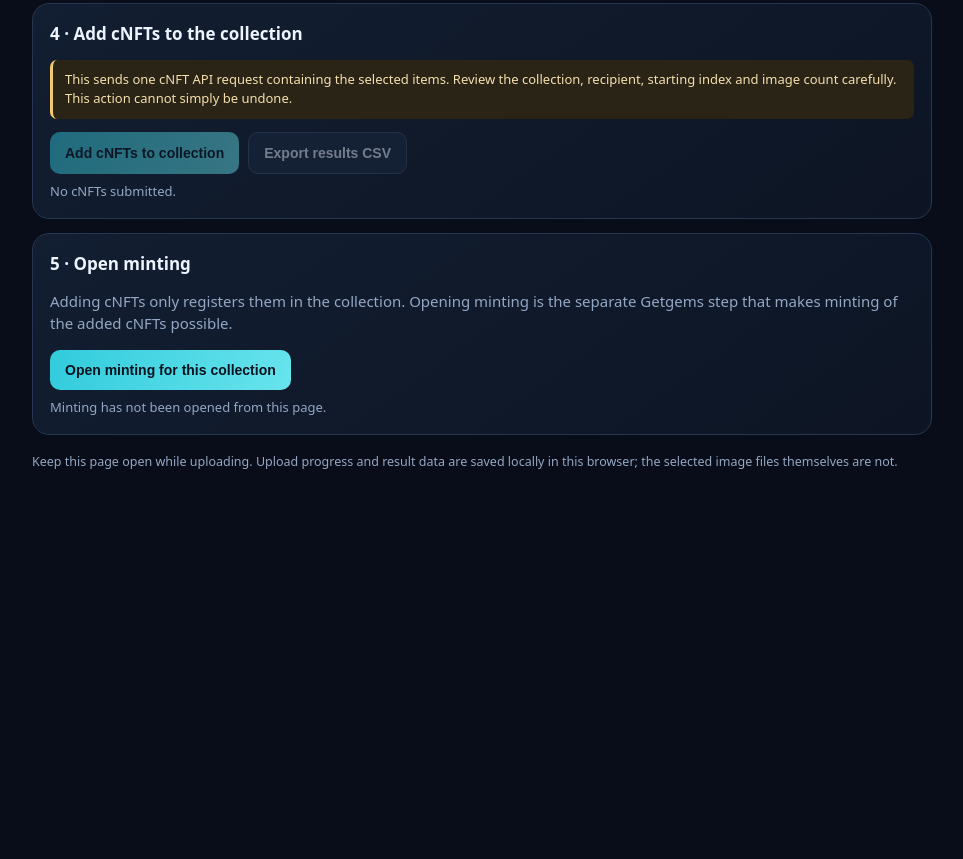
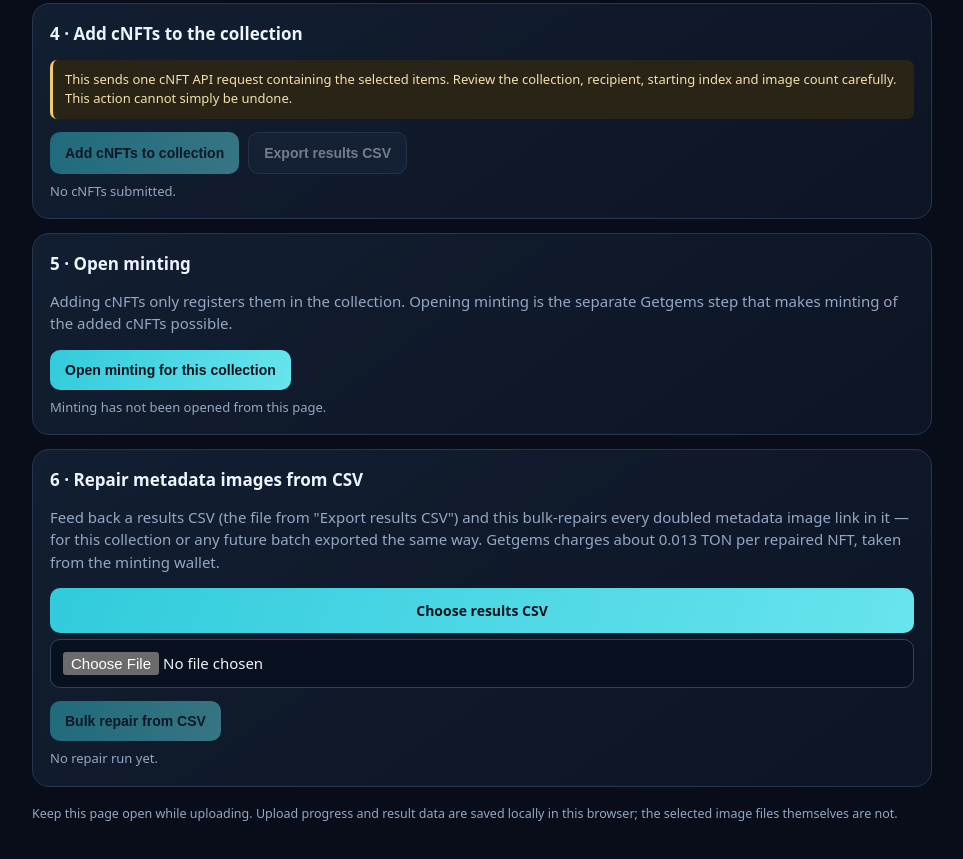
Before and after one commit to awesomejoses11-code/Neon-Wallet, a plain HTML site: page getgems-minter.html in a window 1280 px wide. Shown: the part 1426-2285 px from the top of the page, without its empty margins (158-1121 px from the left). Before the commit the page ends 1942 px from the top, so only its background shows below. Drawn offline with Linux system fonts and the light colour scheme.

Commit message:
Add generic CSV-driven bulk metadata image repair section

```diff
--- a/getgems-minter.html
+++ b/getgems-minter.html
@@ -58,6 +58,14 @@
 <div id="openStatus" class="status">Minting has not been opened from this page.</div>
 </section>
 
+<section class="panel">
+<h2>6 · Repair metadata images from CSV</h2>
+<p>Feed back a results CSV (the file from "Export results CSV") and this bulk-repairs every doubled metadata image link in it — for this collection or any future batch exported the same way. Getgems charges about 0.013 TON per repaired NFT, taken from the minting wallet.</p>
+<div class="field"><label class="filepick" for="repairCsv">Choose results CSV</label><input id="repairCsv" type="file" accept=".csv,text/csv"></div>
+<div class="actions"><button id="repairBtn" disabled>Bulk repair from CSV</button></div>
+<div id="repairStatus" class="status">No repair run yet.</div>
+</section>
+
 <small class="note">Keep this page open while uploading. Upload progress and result data are saved locally in this browser; the selected image files themselves are not.</small>
 </main>
 <script>
@@ -77,6 +85,10 @@ $('uploadBtn').onclick=async()=>{if(busy||!files.length)return;busy=true;update(
 $('owner').oninput=update;$('startIndex').oninput=update;
 $('mintBtn').onclick=async()=>{if(busy||!validOwner()||!validStart()||uploaded.length!==files.length||!files.length)return;const start=Number($('startIndex').value);const items=uploaded.map((u,i)=>({index:start+i,ownerAddress:$('owner').value.trim(),name:'NFT #'+(i+1),description:$('description').value.trim()||('NFT #'+(i+1)),image:u.image}));if(!confirm('Add '+items.length+' cNFTs to the existing collection using indexes '+start+' to '+(start+items.length-1)+'? This is a mainnet action.'))return;busy=true;update();status('mintStatus','Submitting cNFT items to Getgems…');try{const d=await api('cnft-add',{items});results=d.response?.items||[];localStorage.setItem('neonGetgemsCNFT',JSON.stringify({collection:$('collection').value,owner:$('owner').value,startIndex:start,items,results,submittedAt:new Date().toISOString()}));renderResults();$('resultCount').textContent=results.length;status('mintStatus','Getgems accepted the cNFT request. Returned '+results.length+' item records. Save the CSV for your records.','good');}catch(e){status('mintStatus',e.message,'bad');}finally{busy=false;update();}};
 $('openBtn').onclick=async()=>{if(busy)return;if(!confirm('Open minting for this collection on Getgems? This is a mainnet action.'))return;busy=true;update();status('openStatus','Opening minting\u2026');try{await api('cnft-open');status('openStatus','Minting is open for this collection.','good');}catch(e){status('openStatus',e.message,'bad');}finally{busy=false;update();}};
+let repairEntries=[];
+function parseCsv(text){const rows=[];let row=[],cur='',q=false;for(let i=0;i<text.length;i++){const c=text[i];if(q){if(c=='"'){if(text[i+1]=='"'){cur+='"';i++;}else q=false;}else cur+=c;}else if(c=='"')q=true;else if(c==','){row.push(cur);cur='';}else if(c=='\n'){row.push(cur);rows.push(row);row=[];cur='';}else if(c!='\r')cur+=c;}if(cur!==''||row.length){row.push(cur);rows.push(row);}return rows;}
+$('repairCsv').onchange=e=>{const f=e.target.files&&e.target.files[0];repairEntries=[];$('repairBtn').disabled=true;if(!f)return;f.text().then(t=>{const rows=parseCsv(t).filter(r=>r.some(c=>String(c).trim()!==''));if(rows.length<2){status('repairStatus','That CSV has no data rows.','bad');return;}const head=rows[0].map(h=>String(h).toLowerCase());const ci=head.findIndex(h=>h.includes('index'));const cu=head.findIndex(h=>h.includes('content')||h.includes('meta')||h.includes('url'));const ca=head.findIndex(h=>h.includes('address')&&!h.includes('owner'));const cm=head.findIndex(h=>h.includes('image'));if(ci<0||cu<0){status('repairStatus','CSV needs an Index column and a Content URL column.','bad');return;}repairEntries=rows.slice(1).map(r=>({index:Number(r[ci]),contentUrl:String(r[cu]||'').trim(),address:ca>=0?String(r[ca]||'').trim():'',image:cm>=0?String(r[cm]||'').trim():''})).filter(x=>Number.isSafeInteger(x.index)&&x.index>=0&&x.contentUrl);if(!repairEntries.length){status('repairStatus','No usable rows found in that CSV.','bad');return;}$('repairBtn').disabled=false;status('repairStatus',repairEntries.length+' rows loaded. Ready to bulk repair.');}).catch(()=>status('repairStatus','Could not read that CSV file.','bad'));};
+$('repairBtn').onclick=async()=>{if(busy||!repairEntries.length)return;if(!confirm('Bulk-repair doubled metadata image links for '+repairEntries.length+' CSV rows? Getgems charges about 0.013 TON per repaired NFT from the minting wallet.'))return;busy=true;update();status('repairStatus','Bulk repair starting…');try{const done=new Set(JSON.parse(localStorage.getItem('neonGetgemsRepaired')||'[]'));let fixedCount=0,okTotal=0;const failedAll=[];for(let s=0;s<repairEntries.length;s+=10){const chunk=repairEntries.slice(s,s+10);const d=await api('cnft-repair-csv',{entries:chunk,skipIndexes:[...done]});(d.fixed||[]).forEach(f=>{done.add(f.index);fixedCount++;});okTotal+=d.okCount||0;(d.failed||[]).forEach(f=>failedAll.push(f));localStorage.setItem('neonGetgemsRepaired',JSON.stringify([...done]));status('repairStatus','Bulk repair running… '+fixedCount+' repaired so far.');}let msg='Bulk repair finished: '+fixedCount+' repaired, '+okTotal+' already fine.';if(failedAll.length)msg+=' Failed: '+failedAll.map(f=>'#'+(f.index+1)+' ('+f.error+')').join(', ');status('repairStatus',msg,failedAll.length?'bad':'good');}catch(e){status('repairStatus',e.message,'bad');}finally{busy=false;update();}};
 function renderResults(){const box=$('resultList');box.innerHTML='';box.classList.remove('hidden');results.forEach((r,i)=>{const row=document.createElement('div');row.className='item';const num=document.createElement('span');num.textContent='#'+(i+1)+' · '+r.index;const url=document.createElement('span');url.textContent=r.contentUrl||'No content URL returned';const pill=document.createElement('span');pill.className='pill ready';pill.textContent='Added';row.append(num,url,pill);box.append(row);});$('csvBtn').disabled=!results.length;update();$('mintBtn').disabled=true;}
 $('csvBtn').onclick=()=>{const rows=[['NFT Name','Index','Owner Address','Content URL']];results.forEach((r,i)=>rows.push(['NFT #'+(i+1),r.index,$('owner').value.trim(),r.contentUrl||'']));const csv=rows.map(row=>row.map(v=>'"'+String(v??'').replace(/"/g,'""')+'"').join(',')).join('\r\n');const a=document.createElement('a');a.href=URL.createObjectURL(new Blob([csv],{type:'text/csv'}));a.download='getgems-cnft-results.csv';a.click();URL.revokeObjectURL(a.href);};
 try{const saved=JSON.parse(localStorage.getItem('neonGetgemsCNFT')||'null');if(saved?.results?.length){results=saved.results;$('owner').value=saved.owner||$('owner').value;$('startIndex').value=saved.startIndex??'';renderResults();status('mintStatus','Restored '+results.length+' saved cNFT result records from this browser.','good');}}catch{}
```
